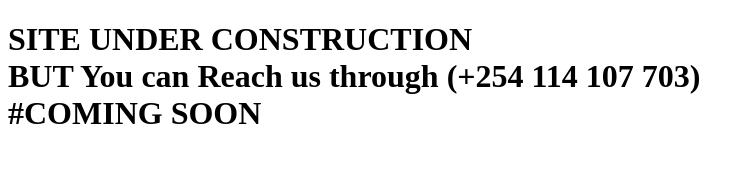
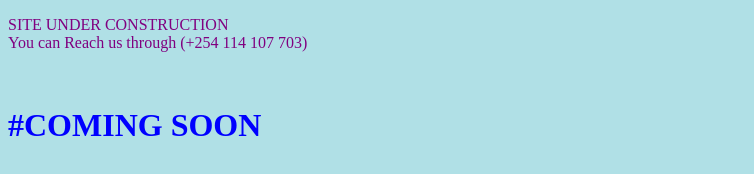
Before and after one commit to S4rmat/coming-soon, a plain HTML site: page index.html in a window 1280 px wide. Shown: the whole page, without its empty margins (0-754 px from the left). Drawn offline with nearby package versions, Linux system fonts and the light colour scheme.

Commit message:
Update index.html

```diff
--- a/index.html
+++ b/index.html
@@ -16,13 +16,18 @@
   </title>
 
   <meta name="keywords" content="Graphic Design, Poster, cheap, near me, Murang'a, Design, Printing, Logo Design, Poster Design, Brochure Design, kenya, Nairobi, near me, affordable,">
-  <!-- Add some coding keywords below, Ex: (React, CSS etc) -->
   <meta name="description" content=" We are a Stationery & Graphic design Enterprise, We do, corporate branding, Posters, Brochures, company profile, Reciept/invoice/delivery books, StaffId, Business cards, Receipt books at an affordable rate " />
   <link href="https://unpkg.com/boxicons@2.1.4/css/boxicons.min.css" rel="stylesheet">
+  <style>
+    body {background-color: powderblue;}
+    h1 {color: blue;}
+    p {color: purple;}
+  </style>
 </head>
 
 <body>
-<h1> SITE UNDER CONSTRUCTION <br> BUT You can Reach us through (+254 114 107 703) <BR> #COMING SOON</h1>
+<p> SITE UNDER CONSTRUCTION <br>You can Reach us through (+254 114 107 703) </p><br>
+  <h1> #COMING SOON </h1>
 
 </body>
 </html>
```
